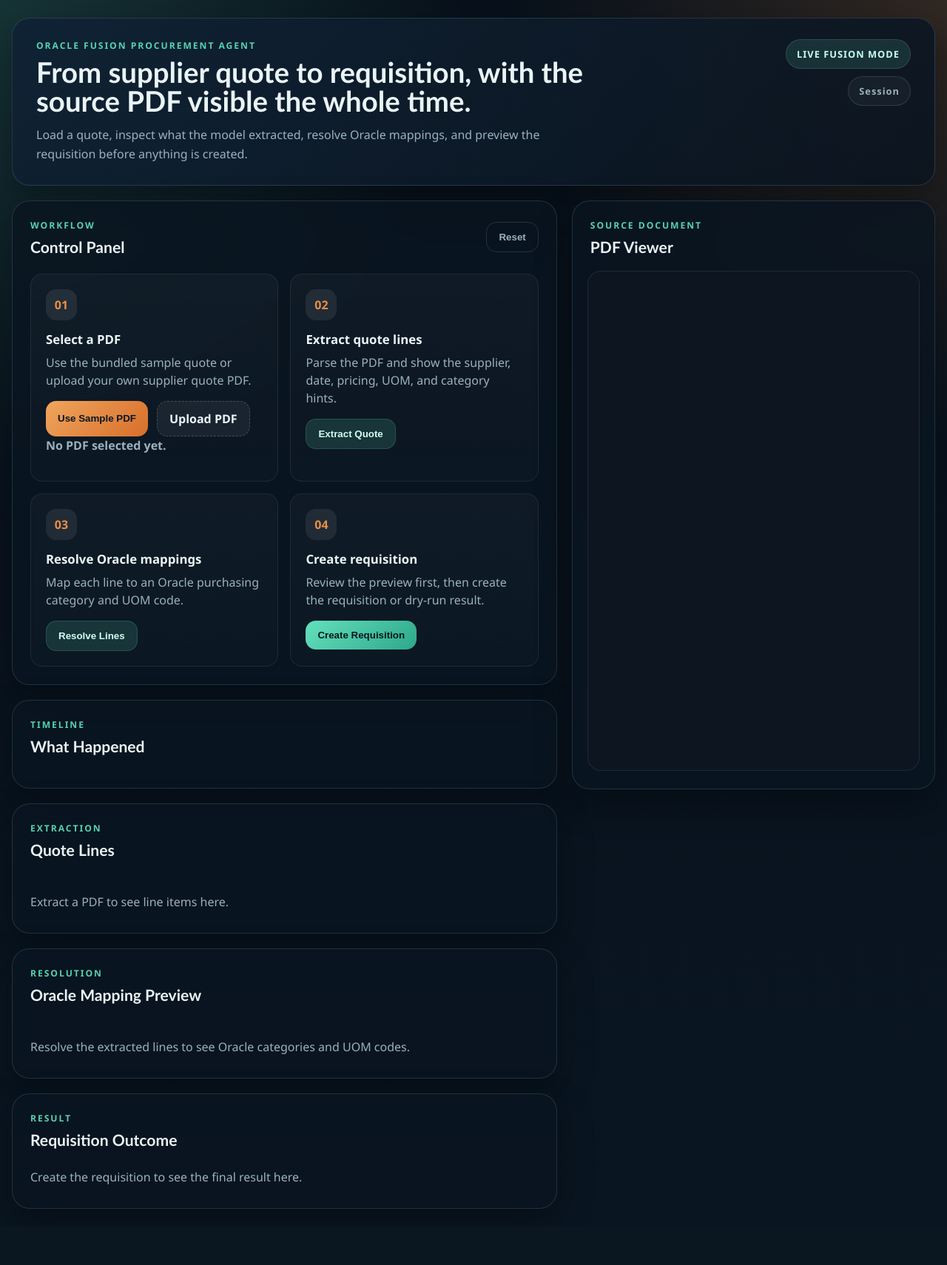
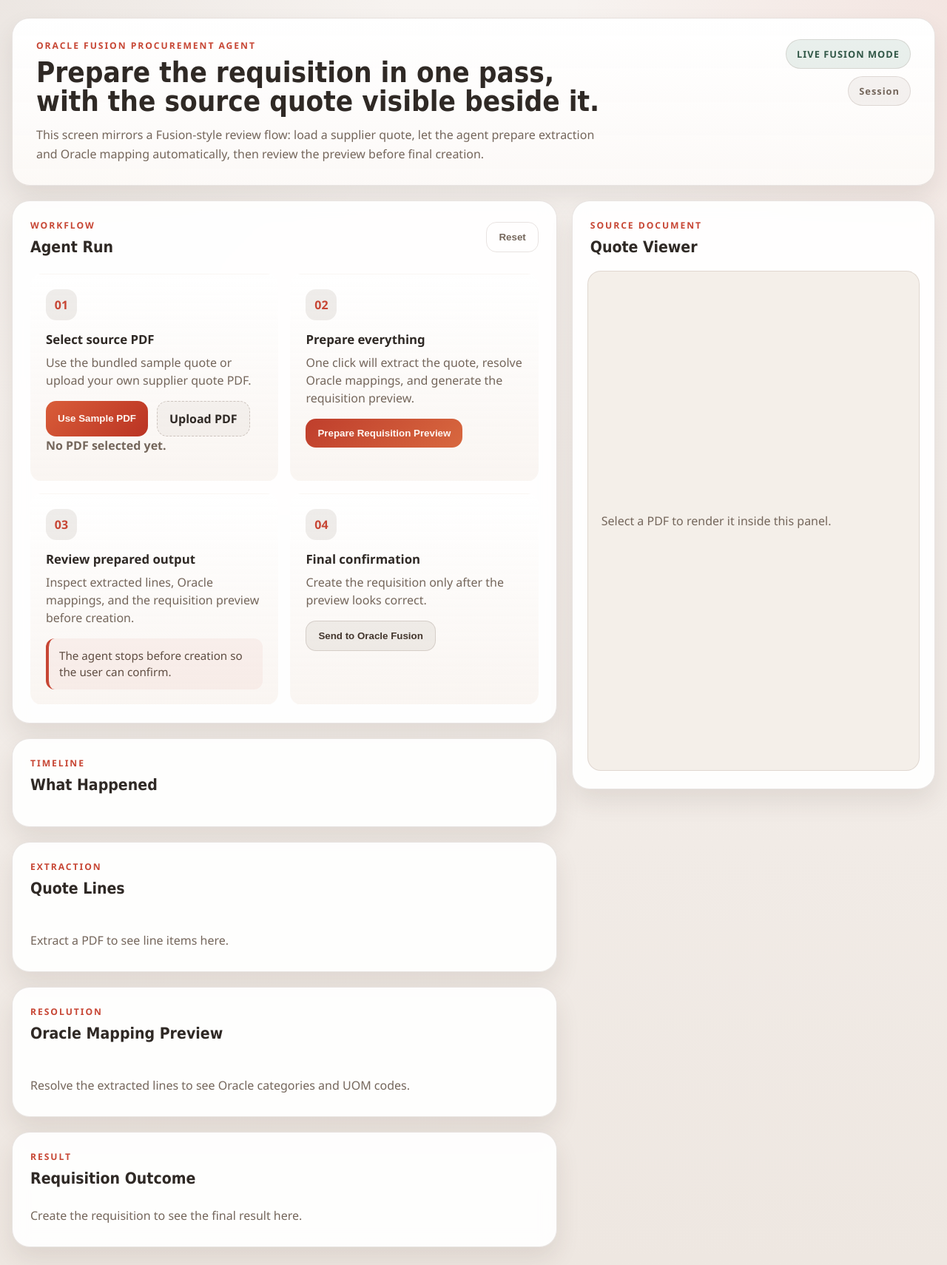
Before and after one commit to kalyanenggAI-pixel/oracle-fusion-procurement-agent, a FastAPI app: template templates/index.html in a window 1280 px wide. Shown: the whole page at 74% size. Before the commit the page ends 1634 px from the top, so only its background shows below. Run offline with FastAPI, Linux system fonts and the light colour scheme; the template is opened without the code that fills it, so the values that code supplies are empty.

Commit message:
Refine Fusion-style UI and agent preparation flow

```diff
--- a/app.py
+++ b/app.py
@@ -2,7 +2,6 @@
 
 from __future__ import annotations
 
-import json
 import logging
 import shutil
 import uuid
@@ -10,6 +9,7 @@ from dataclasses import dataclass, field
 from pathlib import Path
 from typing import Any
 
+import fitz
 from fastapi import FastAPI, File, HTTPException, Query, UploadFile
 from fastapi.responses import FileResponse, HTMLResponse, JSONResponse
 from fastapi.staticfiles import StaticFiles
@@ -17,7 +17,7 @@ from fastapi.templating import Jinja2Templates
 from starlette.requests import Request
 
 from config import get_settings
-from models import RequisitionPayload, RequisitionResult, SupplierQuote
+from models import RequisitionPayload, RequisitionResult
 from tools import create_requisition, extract_quote_from_pdf, format_preview, resolve_all_lines
 
 LOGGER = logging.getLogger(__name__)
@@ -26,8 +26,10 @@ STATIC_DIR = ROOT_DIR / "static"
 TEMPLATES_DIR = ROOT_DIR / "templates"
 UPLOADS_DIR = ROOT_DIR / "uploads"
 SAMPLE_PDF = ROOT_DIR / "quotes" / "sample_supplier_quote.pdf"
+RENDERED_PDF_DIR = ROOT_DIR / "uploads" / "rendered_pages"
 
 UPLOADS_DIR.mkdir(exist_ok=True)
+RENDERED_PDF_DIR.mkdir(parents=True, exist_ok=True)
 
 
 @dataclass
@@ -56,6 +58,7 @@ class WorkflowState:
             "pdf_name": self.pdf_name,
             "pdf_selected": bool(self.pdf_path),
             "pdf_url": f"/api/pdf/current?session_id={self.session_id}" if self.pdf_path else None,
+            "pdf_pages": get_pdf_page_urls(self.session_id, self.pdf_path) if self.pdf_path else [],
             "quote": self.quote,
             "resolved_payload": self.resolved_payload,
             "preview": self.preview,
@@ -90,6 +93,33 @@ def require_state(session_id: str) -> WorkflowState:
     if state is None:
         raise HTTPException(status_code=404, detail="Session not found. Refresh the page.")
     return state
+
+
+def render_pdf_pages(session_id: str, pdf_path: str) -> list[Path]:
+    """Render a PDF into page images for stable in-app viewing."""
+
+    render_dir = RENDERED_PDF_DIR / session_id
+    render_dir.mkdir(parents=True, exist_ok=True)
+    existing = sorted(render_dir.glob("page-*.png"))
+    if existing:
+        return existing
+
+    pdf_file = Path(pdf_path)
+    with fitz.open(pdf_file) as document:
+        for page_index, page in enumerate(document, start=1):
+            pixmap = page.get_pixmap(matrix=fitz.Matrix(1.7, 1.7), alpha=False)
+            output = render_dir / f"page-{page_index}.png"
+            pixmap.save(output)
+    return sorted(render_dir.glob("page-*.png"))
+
+
+def get_pdf_page_urls(session_id: str, pdf_path: str | None) -> list[str]:
+    """Return image URLs for rendered PDF pages."""
+
+    if not pdf_path:
+        return []
+    page_paths = render_pdf_pages(session_id, pdf_path)
+    return [f"/api/pdf/page/{page.name}?session_id={session_id}" for page in page_paths]
 
 
 @app.get("/", response_class=HTMLResponse)
@@ -168,6 +198,17 @@ def current_pdf(session_id: str = Query(...)) -> FileResponse:
     return FileResponse(state.pdf_path, media_type="application/pdf", filename=state.pdf_name)
 
 
+@app.get("/api/pdf/page/{page_name}")
+def current_pdf_page(page_name: str, session_id: str = Query(...)) -> FileResponse:
+    """Serve a rendered PDF page image for the current session."""
+
+    require_state(session_id)
+    page_path = RENDERED_PDF_DIR / session_id / page_name
+    if not page_path.exists():
+        raise HTTPException(status_code=404, detail="Rendered PDF page not found.")
+    return FileResponse(page_path, media_type="image/png", filename=page_name)
+
+
 @app.post("/api/extract")
 def extract_pdf(session_id: str = Query(...)) -> JSONResponse:
     """Extract structured quote lines from the selected PDF."""
@@ -184,6 +225,30 @@ def extract_pdf(session_id: str = Query(...)) -> JSONResponse:
     state.add_event(
         f"Extracted {len(quote.lines)} line items from {quote.supplier_name} dated {quote.quote_date}."
     )
+    return JSONResponse(state.to_dict())
+
+
+@app.post("/api/prepare")
+def prepare_requisition(session_id: str = Query(...)) -> JSONResponse:
+    """Run the agent flow through extraction, mapping, and preview in one action."""
+
+    state = require_state(session_id)
+    if not state.pdf_path:
+        raise HTTPException(status_code=400, detail="Select or upload a PDF first.")
+
+    quote = extract_quote_from_pdf(state.pdf_path)
+    state.quote = quote.model_dump()
+    state.add_event(
+        f"Extracted {len(quote.lines)} line items from {quote.supplier_name} dated {quote.quote_date}."
+    )
+
+    resolved_payload = resolve_all_lines(state.quote.get("lines", []))
+    preview = format_preview(resolved_payload)
+    state.resolved_payload = resolved_payload
+    state.preview = preview
+    state.requisition_result = None
+    state.add_event("Resolved Oracle Fusion categories and UOM codes.")
+    state.add_event("Prepared requisition preview. Ready for final creation confirmation.")
     return JSONResponse(state.to_dict())
 
 
--- a/static/app.css
+++ b/static/app.css
@@ -1,21 +1,21 @@
 :root {
-    --bg: #091521;
-    --bg-elevated: #102234;
-    --panel: rgba(9, 21, 33, 0.78);
-    --panel-strong: rgba(16, 34, 52, 0.94);
-    --line: rgba(150, 190, 205, 0.18);
-    --text: #eaf4f6;
-    --muted: #9ab2bd;
-    --accent: #e98f43;
-    --accent-soft: rgba(233, 143, 67, 0.16);
-    --mint: #57d2b1;
-    --mint-soft: rgba(87, 210, 177, 0.14);
-    --danger: #ff7a6b;
-    --shadow: 0 18px 50px rgba(0, 0, 0, 0.32);
+    --bg: #f5f2ef;
+    --bg-elevated: #ffffff;
+    --panel: rgba(255, 255, 255, 0.92);
+    --panel-strong: rgba(255, 255, 255, 0.98);
+    --line: rgba(112, 91, 77, 0.16);
+    --text: #2f2925;
+    --muted: #74665b;
+    --accent: #c74634;
+    --accent-soft: rgba(199, 70, 52, 0.1);
+    --mint: #6d5642;
+    --mint-soft: rgba(109, 86, 66, 0.1);
+    --danger: #b3261e;
+    --shadow: 0 16px 32px rgba(72, 53, 41, 0.1);
     --radius: 24px;
     --radius-sm: 16px;
-    --font-display: "Segoe UI Variable Display", "Trebuchet MS", sans-serif;
-    --font-body: "Segoe UI", "Arial", sans-serif;
+    --font-display: "Segoe UI Variable Display", "Tahoma", sans-serif;
+    --font-body: "Segoe UI", "Tahoma", sans-serif;
 }
 
 * {
@@ -28,9 +28,9 @@ body {
     font-family: var(--font-body);
     color: var(--text);
     background:
-        radial-gradient(circle at top left, rgba(87, 210, 177, 0.18), transparent 30%),
-        radial-gradient(circle at top right, rgba(233, 143, 67, 0.18), transparent 28%),
-        linear-gradient(180deg, #08111b 0%, #091521 100%);
+        radial-gradient(circle at top right, rgba(199, 70, 52, 0.08), transparent 24%),
+        radial-gradient(circle at top left, rgba(109, 86, 66, 0.08), transparent 26%),
+        linear-gradient(180deg, #f7f3f0 0%, #eee7e1 100%);
 }
 
 .page-shell {
@@ -45,14 +45,14 @@ body {
     padding: 28px 32px;
     border: 1px solid var(--line);
     border-radius: var(--radius);
-    background: linear-gradient(135deg, rgba(16, 34, 52, 0.96), rgba(11, 20, 31, 0.9));
+    background: linear-gradient(180deg, rgba(255, 255, 255, 0.98), rgba(252, 249, 247, 0.96));
     box-shadow: var(--shadow);
 }
 
 .eyebrow,
 .panel-kicker {
     margin: 0 0 8px;
-    color: var(--mint);
+    color: var(--accent);
     text-transform: uppercase;
     letter-spacing: 0.16em;
     font-size: 0.76rem;
@@ -96,17 +96,17 @@ body {
 }
 
 .badge.dry {
-    background: var(--accent-soft);
-    color: #ffd5b0;
+    background: rgba(211, 96, 49, 0.12);
+    color: #8d3527;
 }
 
 .badge.live {
-    background: var(--mint-soft);
-    color: #c7fff0;
+    background: rgba(74, 130, 110, 0.12);
+    color: #315747;
 }
 
 .badge.subtle {
-    background: rgba(255, 255, 255, 0.04);
+    background: rgba(125, 105, 91, 0.08);
     color: var(--muted);
 }
 
@@ -128,7 +128,7 @@ body {
     border: 1px solid var(--line);
     border-radius: var(--radius);
     background: var(--panel);
-    backdrop-filter: blur(16px);
+    backdrop-filter: blur(10px);
     box-shadow: var(--shadow);
 }
 
@@ -163,7 +163,7 @@ body {
     padding: 20px;
     border: 1px solid rgba(255, 255, 255, 0.08);
     border-radius: var(--radius-sm);
-    background: linear-gradient(180deg, rgba(255, 255, 255, 0.03), rgba(255, 255, 255, 0.015));
+    background: linear-gradient(180deg, rgba(255, 255, 255, 1), rgba(249, 244, 240, 0.9));
 }
 
 .step-index {
@@ -174,7 +174,7 @@ body {
     height: 42px;
     margin-bottom: 14px;
     border-radius: 14px;
-    background: rgba(255, 255, 255, 0.08);
+    background: rgba(125, 105, 91, 0.12);
     color: var(--accent);
     font-weight: 800;
 }
@@ -187,6 +187,16 @@ body {
 .step-card p {
     margin: 0 0 16px;
     color: var(--muted);
+    line-height: 1.5;
+}
+
+.review-note {
+    padding: 12px 14px;
+    border-left: 4px solid var(--accent);
+    border-radius: 12px;
+    background: rgba(199, 70, 52, 0.06);
+    color: #5f4d42;
+    font-size: 0.95rem;
     line-height: 1.5;
 }
 
@@ -213,19 +223,19 @@ button:hover,
 }
 
 .primary-button {
-    background: linear-gradient(135deg, #f0a55d, #d76f2b);
-    color: #091521;
+    background: linear-gradient(135deg, #d95d39, #ba3323);
+    color: #fff7f2;
 }
 
 .secondary-button {
-    background: rgba(87, 210, 177, 0.16);
-    color: #d2fff2;
-    border: 1px solid rgba(87, 210, 177, 0.2);
+    background: rgba(97, 75, 60, 0.08);
+    color: #43362d;
+    border: 1px solid rgba(97, 75, 60, 0.18);
 }
 
 .accent-button {
-    background: linear-gradient(135deg, #63e0bd, #2ea88a);
-    color: #07161e;
+    background: linear-gradient(135deg, #bf3e2c, #d8683f);
+    color: #fff7f2;
 }
 
 .ghost-button {
@@ -238,9 +248,9 @@ button:hover,
     display: inline-flex;
     align-items: center;
     justify-content: center;
-    background: rgba(255, 255, 255, 0.06);
+    background: rgba(97, 75, 60, 0.05);
     color: var(--text);
-    border: 1px dashed rgba(255, 255, 255, 0.18);
+    border: 1px dashed rgba(97, 75, 60, 0.26);
 }
 
 .upload-button input {
@@ -249,7 +259,7 @@ button:hover,
 
 .selected-file {
     margin-top: 14px;
-    color: #d8eaf0;
+    color: #5b4b40;
     font-weight: 600;
 }
 
@@ -276,7 +286,7 @@ button:hover,
     height: 8px;
     border-radius: 999px;
     background: var(--accent);
-    box-shadow: 0 0 0 6px rgba(233, 143, 67, 0.12);
+    box-shadow: 0 0 0 6px rgba(199, 70, 52, 0.08);
 }
 
 .summary-strip {
@@ -289,8 +299,8 @@ button:hover,
 .summary-chip {
     padding: 10px 12px;
     border-radius: 999px;
-    background: rgba(255, 255, 255, 0.05);
-    color: #dceef3;
+    background: rgba(97, 75, 60, 0.08);
+    color: #4d3e34;
     font-size: 0.88rem;
 }
 
@@ -323,14 +333,14 @@ td {
 }
 
 th {
-    color: var(--mint);
+    color: var(--accent);
     font-size: 0.78rem;
     text-transform: uppercase;
     letter-spacing: 0.08em;
 }
 
 tbody tr:nth-child(even) {
-    background: rgba(255, 255, 255, 0.02);
+    background: rgba(122, 100, 84, 0.04);
 }
 
 .metric-grid {
@@ -342,8 +352,8 @@ tbody tr:nth-child(even) {
 .metric-card {
     padding: 16px;
     border-radius: 18px;
-    background: linear-gradient(180deg, rgba(87, 210, 177, 0.1), rgba(255, 255, 255, 0.03));
-    border: 1px solid rgba(255, 255, 255, 0.08);
+    background: linear-gradient(180deg, rgba(199, 70, 52, 0.07), rgba(255, 255, 255, 0.65));
+    border: 1px solid rgba(97, 75, 60, 0.12);
 }
 
 .metric-label {
@@ -371,12 +381,23 @@ tbody tr:nth-child(even) {
     padding: 20px 20px 24px;
 }
 
-#pdf-frame {
+.pdf-pages {
     width: 100%;
     height: 100%;
-    border: 1px solid rgba(255, 255, 255, 0.08);
+    overflow: auto;
+    border: 1px solid rgba(97, 75, 60, 0.14);
     border-radius: 18px;
-    background: #0d1620;
+    background: #f4efe9;
+    padding: 18px;
+}
+
+.pdf-page {
+    display: block;
+    width: 100%;
+    margin: 0 auto 18px;
+    border-radius: 12px;
+    background: white;
+    box-shadow: 0 10px 24px rgba(72, 53, 41, 0.14);
 }
 
 .toast {
@@ -387,9 +408,9 @@ tbody tr:nth-child(even) {
 }
 
 .toast.error {
-    background: rgba(255, 122, 107, 0.14);
-    color: #ffd1c9;
-    border: 1px solid rgba(255, 122, 107, 0.26);
+    background: rgba(179, 38, 30, 0.1);
+    color: #7a211c;
+    border: 1px solid rgba(179, 38, 30, 0.22);
 }
 
 @media (max-width: 1180px) {
--- a/static/app.js
+++ b/static/app.js
@@ -7,8 +7,9 @@ const resolvedSummary = document.getElementById("resolved-summary");
 const quoteTableContainer = document.getElementById("quote-table-container");
 const resolvedTableContainer = document.getElementById("resolved-table-container");
 const resultContainer = document.getElementById("result-container");
-const pdfFrame = document.getElementById("pdf-frame");
+const pdfPages = document.getElementById("pdf-pages");
 const commandPanel = document.querySelector(".command-panel");
+const createButton = document.getElementById("create-btn");
 
 function apiUrl(path) {
     return `${path}?session_id=${encodeURIComponent(sessionId)}`;
@@ -107,12 +108,34 @@ function renderMetrics(result) {
     return wrapper;
 }
 
+function renderPdfPages(pageUrls) {
+    if (!pageUrls || !pageUrls.length) {
+        pdfPages.className = "pdf-pages empty-state";
+        pdfPages.textContent = "Select a PDF to render it inside this panel.";
+        return;
+    }
+
+    pdfPages.className = "pdf-pages";
+    pdfPages.innerHTML = "";
+    pageUrls.forEach((url, index) => {
+        const image = document.createElement("img");
+        image.className = "pdf-page";
+        image.alt = `PDF page ${index + 1}`;
+        image.src = `${url}&t=${Date.now()}`;
+        pdfPages.appendChild(image);
+    });
+}
+
 function renderState(state) {
+    createButton.textContent = state.dry_run
+        ? createButton.dataset.dryRunLabel
+        : createButton.dataset.liveLabel;
+
     selectedPdf.textContent = state.pdf_selected
         ? `Selected PDF: ${state.pdf_name}`
         : "No PDF selected yet.";
 
-    pdfFrame.src = state.pdf_url ? `${state.pdf_url}#view=FitH` : "about:blank";
+    renderPdfPages(state.pdf_pages || []);
     renderEvents(state.events || []);
 
     if (state.quote) {
@@ -170,6 +193,12 @@ function renderState(state) {
     if (state.requisition_result) {
         resultContainer.className = "result-shell";
         resultContainer.innerHTML = "";
+        if (state.dry_run) {
+            const note = document.createElement("div");
+            note.className = "summary-chip";
+            note.textContent = "Dry run only. Nothing was sent to Oracle Fusion.";
+            resultContainer.appendChild(note);
+        }
         resultContainer.appendChild(renderMetrics(state.requisition_result));
     } else {
         resultContainer.className = "result-shell empty-state";
@@ -220,17 +249,9 @@ document.getElementById("file-input").addEventListener("change", async (event) =
     }
 });
 
-document.getElementById("extract-btn").addEventListener("click", async () => {
+document.getElementById("prepare-btn").addEventListener("click", async () => {
     try {
-        renderState(await callJson("/api/extract", { method: "POST" }));
-    } catch (error) {
-        showError(error.message);
-    }
-});
-
-document.getElementById("resolve-btn").addEventListener("click", async () => {
-    try {
-        renderState(await callJson("/api/resolve", { method: "POST" }));
+        renderState(await callJson("/api/prepare", { method: "POST" }));
     } catch (error) {
         showError(error.message);
     }
--- a/templates/index.html
+++ b/templates/index.html
@@ -11,10 +11,10 @@
         <header class="hero">
             <div>
                 <p class="eyebrow">Oracle Fusion Procurement Agent</p>
-                <h1>From supplier quote to requisition, with the source PDF visible the whole time.</h1>
+                <h1>Prepare the requisition in one pass, with the source quote visible beside it.</h1>
                 <p class="hero-copy">
-                    Load a quote, inspect what the model extracted, resolve Oracle mappings, and preview the requisition
-                    before anything is created.
+                    This screen mirrors a Fusion-style review flow: load a supplier quote, let the agent prepare
+                    extraction and Oracle mapping automatically, then review the preview before final creation.
                 </p>
             </div>
             <div class="hero-badges">
@@ -31,7 +31,7 @@
                     <div class="panel-header">
                         <div>
                             <p class="panel-kicker">Workflow</p>
-                            <h2>Control Panel</h2>
+                            <h2>Agent Run</h2>
                         </div>
                         <button id="reset-btn" class="ghost-button">Reset</button>
                     </div>
@@ -39,7 +39,7 @@
                     <div class="step-grid">
                         <div class="step-card">
                             <span class="step-index">01</span>
-                            <h3>Select a PDF</h3>
+                            <h3>Select source PDF</h3>
                             <p>Use the bundled sample quote or upload your own supplier quote PDF.</p>
                             <div class="action-row">
                                 <button id="sample-btn" class="primary-button">Use Sample PDF</button>
@@ -53,23 +53,30 @@
 
                         <div class="step-card">
                             <span class="step-index">02</span>
-                            <h3>Extract quote lines</h3>
-                            <p>Parse the PDF and show the supplier, date, pricing, UOM, and category hints.</p>
-                            <button id="extract-btn" class="secondary-button">Extract Quote</button>
+                            <h3>Prepare everything</h3>
+                            <p>One click will extract the quote, resolve Oracle mappings, and generate the requisition preview.</p>
+                            <button id="prepare-btn" class="accent-button">Prepare Requisition Preview</button>
                         </div>
 
                         <div class="step-card">
                             <span class="step-index">03</span>
-                            <h3>Resolve Oracle mappings</h3>
-                            <p>Map each line to an Oracle purchasing category and UOM code.</p>
-                            <button id="resolve-btn" class="secondary-button">Resolve Lines</button>
+                            <h3>Review prepared output</h3>
+                            <p>Inspect extracted lines, Oracle mappings, and the requisition preview before creation.</p>
+                            <div class="review-note">The agent stops before creation so the user can confirm.</div>
                         </div>
 
                         <div class="step-card">
                             <span class="step-index">04</span>
-                            <h3>Create requisition</h3>
-                            <p>Review the preview first, then create the requisition or dry-run result.</p>
-                            <button id="create-btn" class="accent-button">Create Requisition</button>
+                            <h3>Final confirmation</h3>
+                            <p>Create the requisition only after the preview looks correct.</p>
+                            <button
+                                id="create-btn"
+                                class="secondary-button"
+                                data-dry-run-label="Create Requisition (Dry Run)"
+                                data-live-label="Send to Oracle Fusion"
+                            >
+                                {{ "Create Requisition (Dry Run)" if dry_run else "Send to Oracle Fusion" }}
+                            </button>
                         </div>
                     </div>
                 </div>
@@ -128,11 +135,13 @@
                     <div class="panel-header">
                         <div>
                             <p class="panel-kicker">Source Document</p>
-                            <h2>PDF Viewer</h2>
+                            <h2>Quote Viewer</h2>
                         </div>
                     </div>
                     <div class="pdf-frame-shell">
-                        <iframe id="pdf-frame" title="Supplier Quote PDF"></iframe>
+                        <div id="pdf-pages" class="pdf-pages empty-state">
+                            Select a PDF to render it inside this panel.
+                        </div>
                     </div>
                 </div>
             </aside>
```
Also changed, not shown: README.md.
